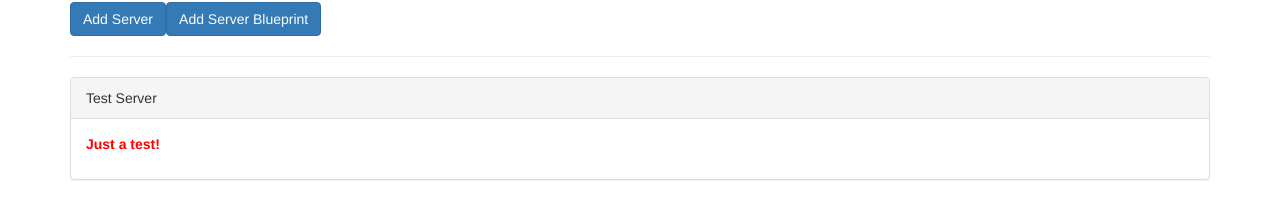
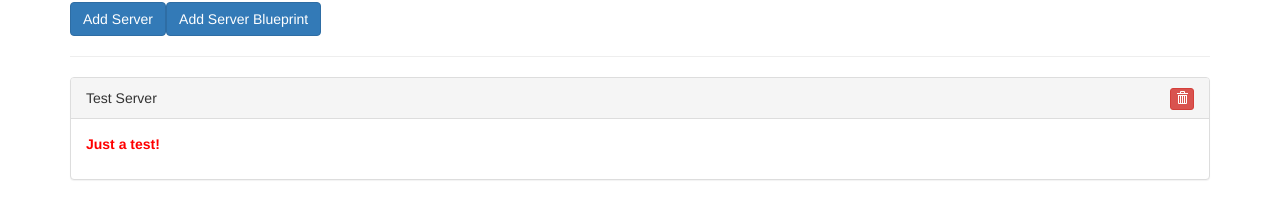
Before and after one commit to devignhouse/cmp-binding-views, an Angular app: page / in a window 1280 px wide. Shown: the part 196-414 px from the top of the page. Built offline with nearby package versions, Linux system fonts and the light colour scheme.

Commit message:
initial commit

```diff
--- a/src/app/app.component.html
+++ b/src/app/app.component.html
@@ -1,30 +1,33 @@
 <div class="container">
   <!-- Binding to Custom Events -->
-  <!--<app-cockpit
+  <app-cockpit
     (serverCreated)="onServerAdded($event)"
     (blueprintCreated)="onBlueprintAdded($event)">
   </app-cockpit>
+  <!-- also you can use an alias for Custom Events as per below -->
+  <!--
+    <app-cockpit
+      (serverCreated)="onServerAdded($event)"
+      (bCreated)="onBlueprintAdded($event)">
+    </app-cockpit>
   -->
-  <!-- also you can -->
-  <!-- Use an alias for Custom Events as per below -->
-  <app-cockpit (serverCreated)="onServerAdded($event)"
-               (bpCreated)="onBlueprintAdded($event)">
-  </app-cockpit>
   <hr>
   <div class="row">
     <div class="col-xs-12">
       <!-- Binding to Custom Properties -->
+      <app-server-element
+        *ngFor="let serverElement of serverElements; let i = index"
+        [element]="serverElement"
+        [removableIndex]="i"
+        (elementDeleted)="onElementRemoved($event)">
+      </app-server-element>
+      <!-- also you can use an alias for Custom Properties as per below -->
       <!--
         <app-server-element
           *ngFor="let serverElement of serverElements"
-            [element]="serverElement">
+          [srvElement]="serverElement">
         </app-server-element>
       -->
-      <!-- also you can -->
-      <!-- Use an alias for Custom Properties as per below -->
-      <app-server-element *ngFor="let serverElement of serverElements"
-                          [srvElement]="serverElement">
-      </app-server-element>
     </div>
   </div>
 </div>
--- a/src/app/app.component.ts
+++ b/src/app/app.component.ts
@@ -15,7 +15,6 @@ export class AppComponent {
       content: serverData.serverContent
     });
   }
-
   onBlueprintAdded( blueprintData : {serverName:string, serverContent:string} ) {
     this.serverElements.push({
       type: 'blueprint',
@@ -23,4 +22,7 @@ export class AppComponent {
       content: blueprintData.serverContent
     });
   }
+  onElementRemoved(removableData: { removableIndex: number }) {
+    this.serverElements.splice(removableData.removableIndex, 1);
+  }
 }
--- a/src/app/cockpit/cockpit.component.html
+++ b/src/app/cockpit/cockpit.component.html
@@ -7,11 +7,11 @@
     <input type="text" class="form-control" [(ngModel)]="newServerContent">
     <br>
     <button class="btn btn-primary"
-            (click)="onAddServer()">
+      (click)="onAddServer()">
       Add Server
     </button>
     <button class="btn btn-primary"
-            (click)="onAddBlueprint()">
+      (click)="onAddBlueprint()">
       Add Server Blueprint
     </button>
   </div>
--- a/src/app/server-element/server-element.component.html
+++ b/src/app/server-element/server-element.component.html
@@ -1,5 +1,15 @@
 <div class="panel panel-default">
-  <div class="panel-heading">{{ element.name }}</div>
+  <div class="panel-heading">
+    {{ element.name }}
+    <button class="btn-xs btn btn-danger pull-right"
+      type="button"
+      data-toggle="tooltip"
+      data-placement="top"
+      title="Delete"
+      (click)="onRemoveElement()">
+      <i class="glyphicon glyphicon-trash"></i>
+    </button>
+  </div>
   <div class="panel-body">
     <p>
       <strong *ngIf="element.type === 'server'" style="color: red">{{ element.content }}</strong>
--- a/src/app/server-element/server-element.component.ts
+++ b/src/app/server-element/server-element.component.ts
@@ -1,21 +1,38 @@
-import { Component, OnInit, Input, ViewEncapsulation } from '@angular/core';
+import {
+  Component,
+  OnInit,
+  Input,
+  ViewEncapsulation,
+  EventEmitter,
+  Output
+} from '@angular/core';
 
 @Component({
   selector: 'app-server-element',
   templateUrl: './server-element.component.html',
   styleUrls: ['./server-element.component.css'],
   encapsulation: ViewEncapsulation.Emulated // None, Native
+  // ViewEncapsulation's default value is Emulated.
 })
 export class ServerElementComponent implements OnInit {
+  // Custom Property/Event
+  @Output() elementDeleted = new EventEmitter<{removableIndex:number}>();
+  // Properties shared from a Parent Component
   // Binding to Custom Properties
-  // @Input() element: { type: string, name: string, content: string };
+  @Input() element: { type: string, name: string, content: string };
+  @Input() removableIndex: number;
   // also you can
   // Assign an alias for Custom Properties as per below
-  @Input('srvElement') element: { type: string, name: string, content: string };
+  // @Input('srvElement') element: { type: string, name: string, content: string };
 
   constructor() { }
 
   ngOnInit(): void {
   }
-
+  // Emitting an Event via a Custom Property
+  onRemoveElement() {
+    this.elementDeleted.emit({
+      removableIndex: this.removableIndex
+    });
+  }
 }
```
Also changed, not shown: src/app/cockpit/cockpit.component.ts (+8 -5 lines). Lines whose indentation alone changed are shown as unchanged.
